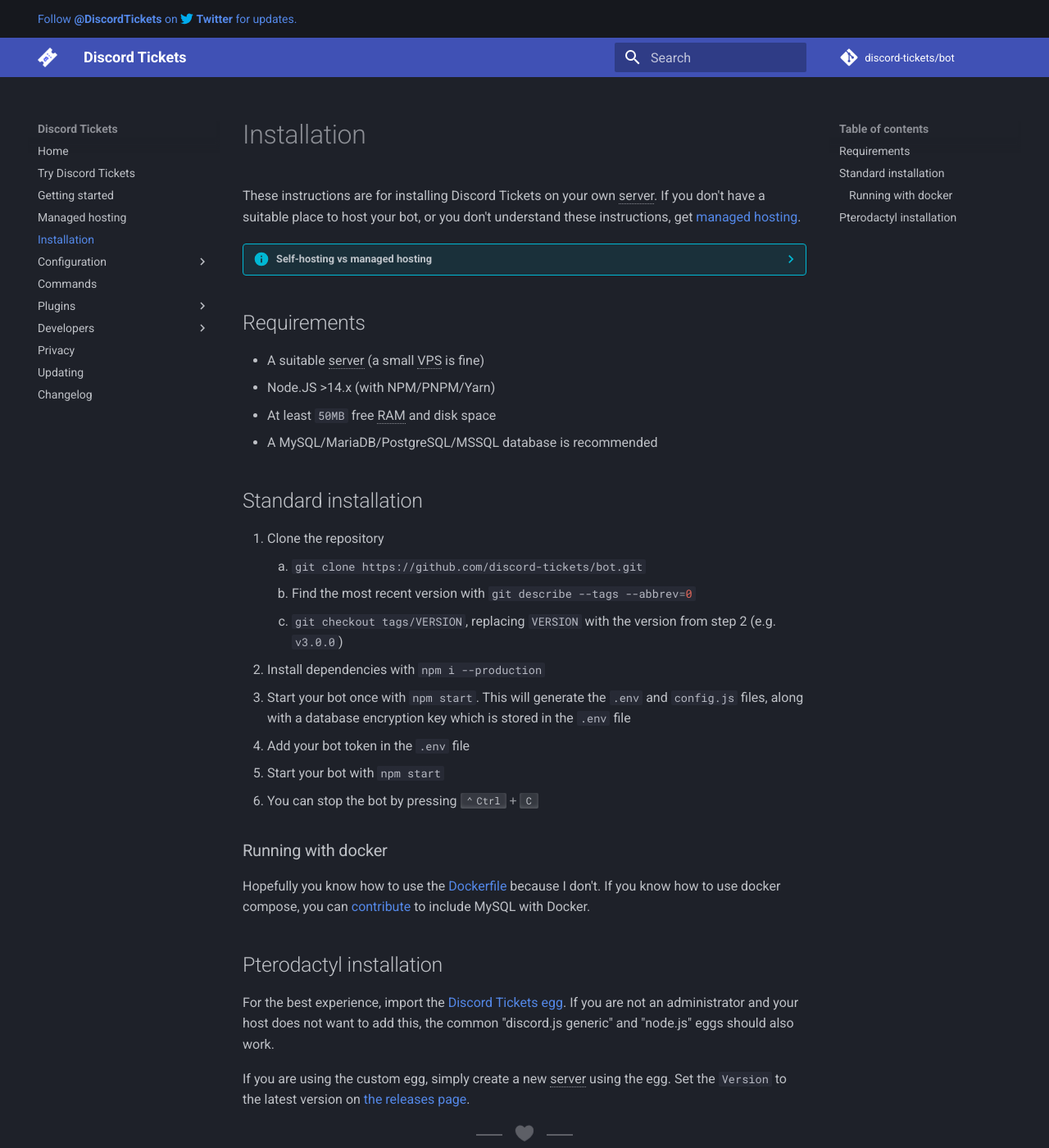
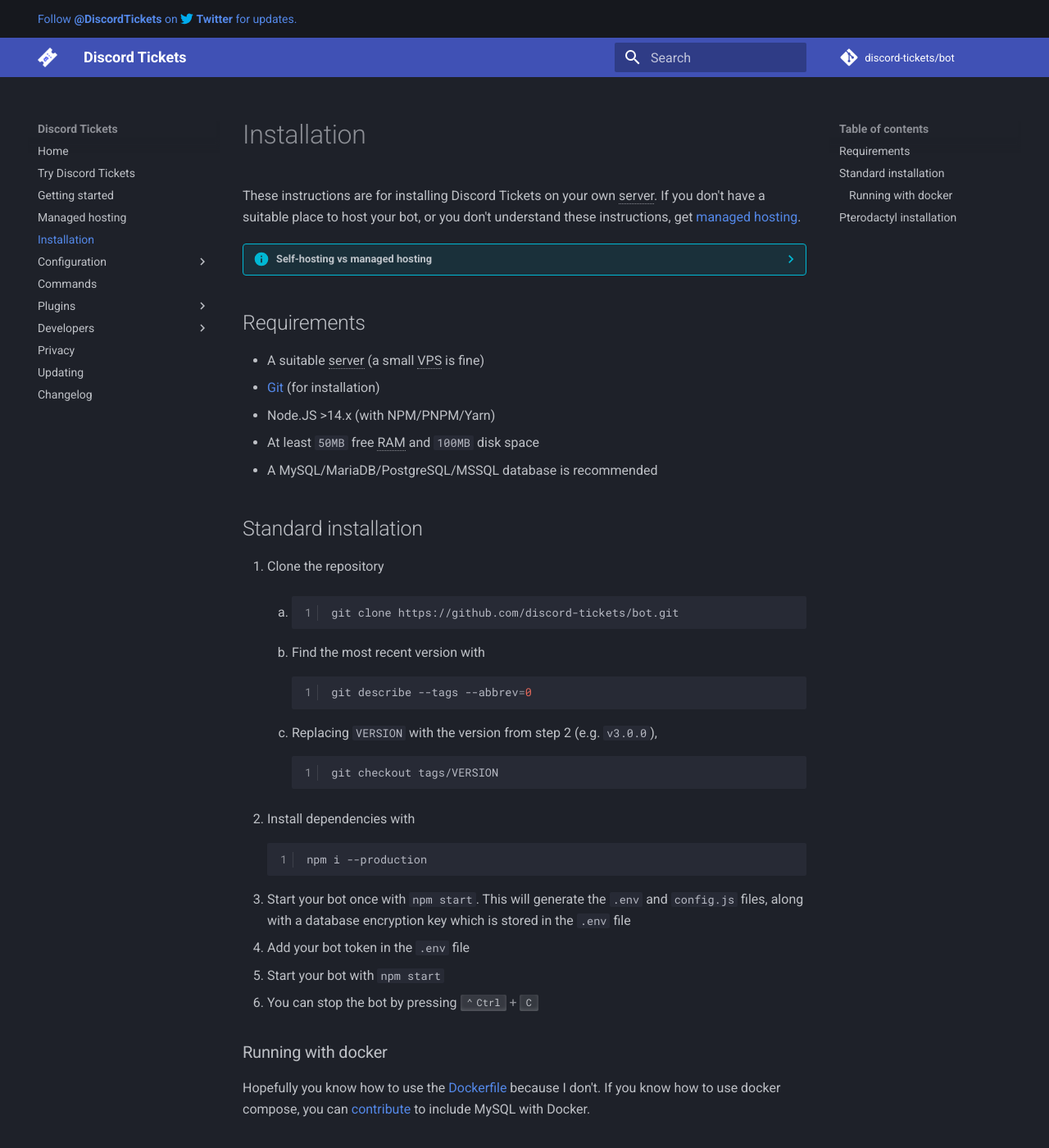
Before and after one commit to discord-tickets/docs, an MkDocs documentation site: the page built from docs/installation.md, in a window 1280 px wide and 1400 px high. Shown: the whole window at 82% size. Built offline with MkDocs 1.6.1 and Material for MkDocs 9.7.7, drawn with Linux system fonts in a browser that asks for light colours; emoji names are drawn with the system emoji font; comment, search, counter and statistics services are not loaded.

Commit message:
use code blocks

````diff
--- a/docs/installation.md
+++ b/docs/installation.md
@@ -9,17 +9,30 @@
 ## Requirements
 
 - A suitable server (a small VPS is fine)
+- [Git](https://git-scm.com/) (for installation)
 - Node.JS >14.x (with NPM/PNPM/Yarn)
-- At least `50MB` free RAM and disk space
+- At least `50MB` free RAM and `100MB` disk space
 - A MySQL/MariaDB/PostgreSQL/MSSQL database is recommended
 
 ## Standard installation
 
 1. Clone the repository
-	1. `#!bash git clone https://github.com/discord-tickets/bot.git`
-	2. Find the most recent version with `#!bash git describe --tags --abbrev=0`
-	3. `#!bash git checkout tags/VERSION`, replacing `VERSION` with the version from step 2 (e.g. `v3.0.0`)
-2. Install dependencies with `#!bash npm i --production`
+	1.
+		```bash
+		git clone https://github.com/discord-tickets/bot.git
+		```
+	2. Find the most recent version with
+		```bash
+		git describe --tags --abbrev=0
+		```
+	3. Replacing `VERSION` with the version from step 2 (e.g. `v3.0.0`),
+		```bash
+		git checkout tags/VERSION
+		```
+2. Install dependencies with
+	```bash
+	npm i --production
+	```
 3. Start your bot once with `npm start`. This will generate the `.env` and `config.js` files, along with a database encryption key which is stored in the `.env` file
 4. Add your bot token in the `.env` file
 5. Start your bot with `npm start`
````
Also changed, not shown: docs/updating.md (+16 -4 lines).
